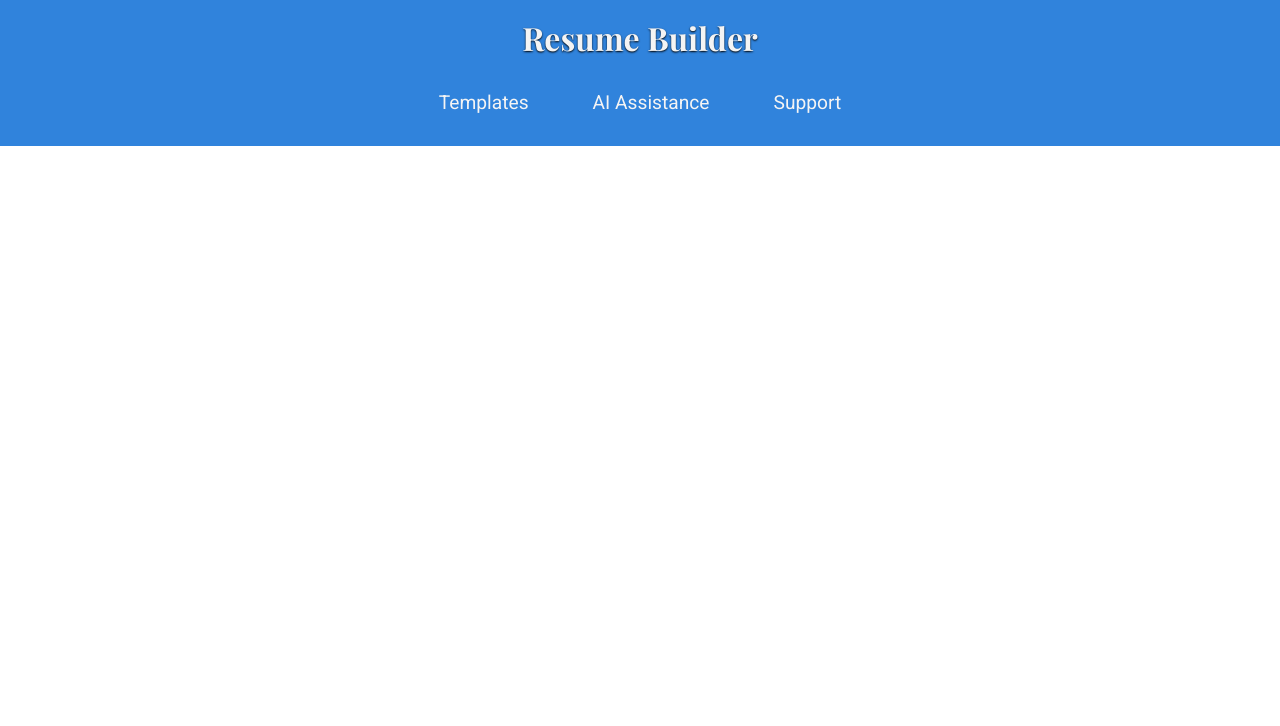
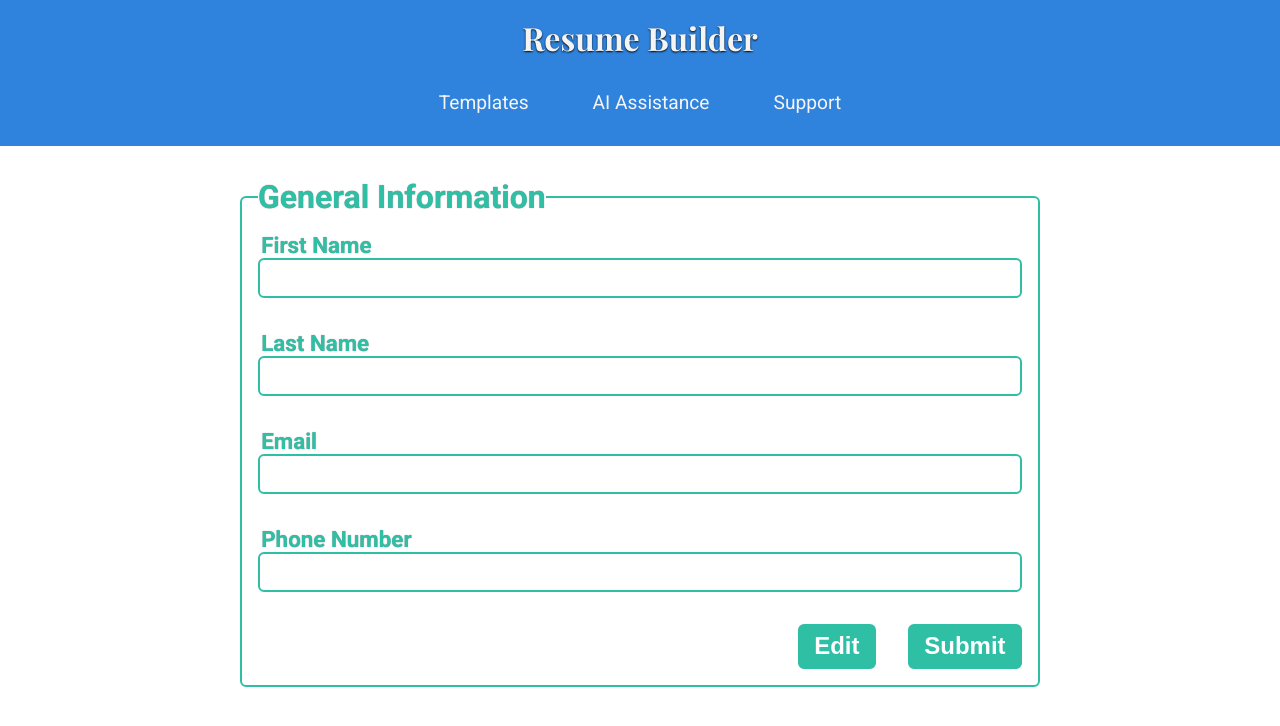
Before and after one commit to SamuelWyck/odin-resume-app, a React (Vite) app: page / in a window 1280 px wide. Shown: the top 726 px of the page. Built offline with nearby package versions, Linux system fonts and the light colour scheme; a web font is replaced by a local one.

Commit message:
Install generalForm

```diff
--- a/src/App.jsx
+++ b/src/App.jsx
@@ -1,11 +1,15 @@
 import './App.css';
 import Header from './components/header';
+import GeneralForm from './components/generalForm';
 
 function App() {
 
   return (
     <>
       <Header></Header>
+      <main>
+        <GeneralForm></GeneralForm>
+      </main>
     </>
   )
 }
```
